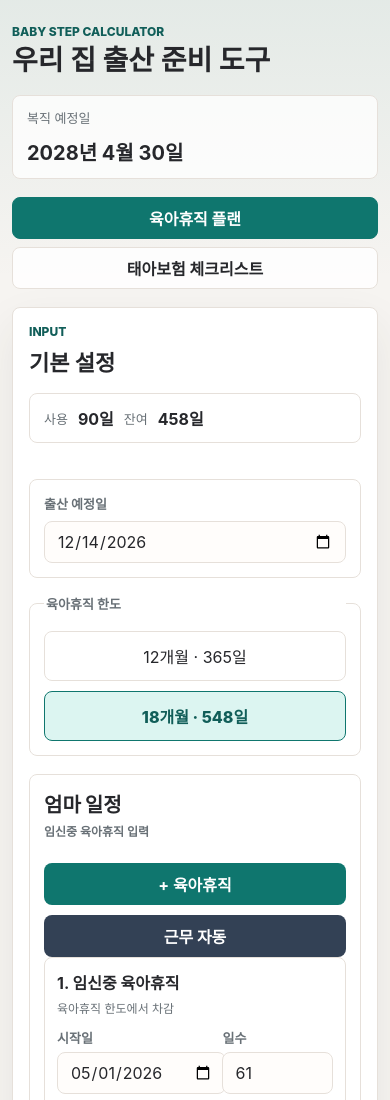
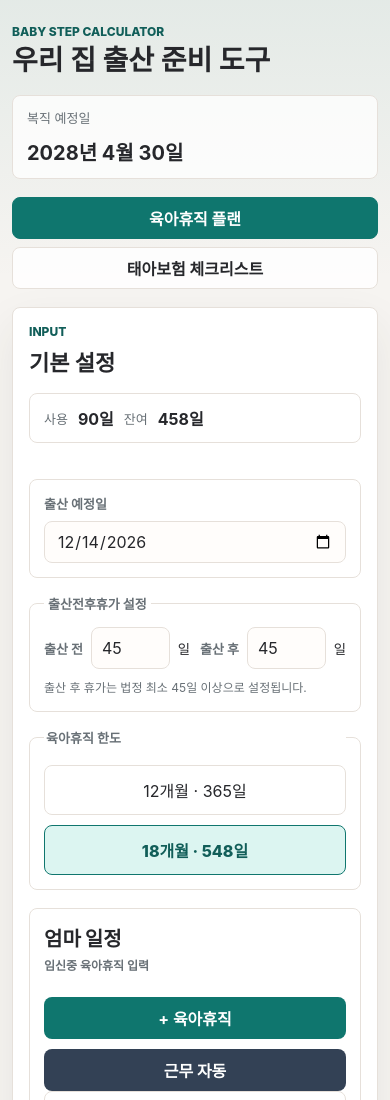
Before and after one commit to tell-me-W/baby-step-calculator, a website: page index.html in a window 390 px wide. Shown: the top 1100 px of the page. Drawn offline with Linux system fonts and the light colour scheme.

Commit message:
feat: configure maternity leave days

```diff
--- a/app.js
+++ b/app.js
@@ -1,4 +1,7 @@
 const DAY_MS = 24 * 60 * 60 * 1000;
+const DEFAULT_MATERNITY_PRENATAL_DAYS = 45;
+const DEFAULT_MATERNITY_POSTNATAL_DAYS = 45;
+const MIN_MATERNITY_POSTNATAL_DAYS = 45;
 
 const SEGMENT_LABELS = {
   PREG_LEAVE: "임신중 육아휴직",
@@ -658,10 +661,28 @@ function calculateMotherItems(state, warnings) {
     .map(normalizeSegment)
     .filter((segment) => segment.type === "PREG_LEAVE" && segment.startDate && segment.days > 0)
     .sort((a, b) => parseDate(a.startDate) - parseDate(b.startDate));
-  const maternityStart = addDays(state.dueDate, -45);
-  const maternityEnd = addDays(maternityStart, 89);
+  const requestedPrenatalDays = Number(
+    state.maternityPrenatalDays ?? DEFAULT_MATERNITY_PRENATAL_DAYS
+  );
+  const requestedPostnatalDays = Number(
+    state.maternityPostnatalDays ?? DEFAULT_MATERNITY_POSTNATAL_DAYS
+  );
+  const maternityPrenatalDays = Number.isFinite(requestedPrenatalDays)
+    ? Math.max(0, Math.floor(requestedPrenatalDays))
+    : DEFAULT_MATERNITY_PRENATAL_DAYS;
+  const maternityPostnatalDays = Number.isFinite(requestedPostnatalDays)
+    ? Math.max(MIN_MATERNITY_POSTNATAL_DAYS, Math.floor(requestedPostnatalDays))
+    : DEFAULT_MATERNITY_POSTNATAL_DAYS;
+  const maternityStart = addDays(state.dueDate, -maternityPrenatalDays);
+  const maternityEnd = addDays(state.dueDate, maternityPostnatalDays - 1);
   const items = [];
   let cursor = null;
+
+  if (requestedPostnatalDays < MIN_MATERNITY_POSTNATAL_DAYS) {
+    warnings.push(
+      `출산 후 휴가는 법정 최소 ${MIN_MATERNITY_POSTNATAL_DAYS}일로 조정했습니다.`
+    );
+  }
 
   segments.forEach((segment) => {
     if (parseDate(segment.startDate) >= parseDate(maternityStart)) {
@@ -725,7 +746,7 @@ function calculateMotherItems(state, warnings) {
   items.push(createScheduleItem({
     id: "maternity",
     type: "MATERNITY",
-    days: 90,
+    days: maternityPrenatalDays + maternityPostnatalDays,
   }, maternityStart));
 
   if (remainingParentalLeaveDays > 0) {
@@ -766,6 +787,8 @@ function calculateMotherItems(state, warnings) {
 
   return {
     items,
+    maternityPrenatalDays,
+    maternityPostnatalDays,
     usedParentalLeaveDays,
     remainingParentalLeaveDays,
   };
@@ -826,7 +849,9 @@ function calculateSchedule(state) {
   const fatherItems = calculateFatherItems(state, warnings);
   const eligibility = calculateEligibility(motherItems, fatherItems);
   const lastMotherItem = motherItems[motherItems.length - 1];
-  const returnToWorkDate = lastMotherItem ? addDays(lastMotherItem.endDate, 1) : addDays(state.dueDate, -45);
+  const returnToWorkDate = lastMotherItem
+    ? addDays(lastMotherItem.endDate, 1)
+    : addDays(state.dueDate, -mother.maternityPrenatalDays);
   const allBoundaries = [...motherItems, ...fatherItems]
     .map((item) => ({ label: item.label, date: item.startDate }))
     .sort((a, b) => parseDate(a.date) - parseDate(b.date));
@@ -841,6 +866,8 @@ function calculateSchedule(state) {
     eligibility,
     usedParentalLeaveDays: mother.usedParentalLeaveDays,
     remainingParentalLeaveDays: mother.remainingParentalLeaveDays,
+    maternityPrenatalDays: mother.maternityPrenatalDays,
+    maternityPostnatalDays: mother.maternityPostnatalDays,
     returnToWorkDate,
     warnings,
   };
@@ -854,6 +881,8 @@ function formatKoreanDate(dateString) {
 function createInitialState() {
   return {
     dueDate: "2026-12-14",
+    maternityPrenatalDays: DEFAULT_MATERNITY_PRENATAL_DAYS,
+    maternityPostnatalDays: DEFAULT_MATERNITY_POSTNATAL_DAYS,
     totalParentalLeaveDays: 548,
     motherMonthlyWage: 5000000,
     fatherMonthlyWage: 5000000,
@@ -876,6 +905,8 @@ function initApp() {
     tabPanels: document.querySelectorAll("[data-tab-panel]"),
     leaveSummary: document.querySelector("[data-leave-summary]"),
     dueDate: document.querySelector("#dueDate"),
+    maternityPrenatalDays: document.querySelector("#maternityPrenatalDays"),
+    maternityPostnatalDays: document.querySelector("#maternityPostnatalDays"),
     quotaInputs: document.querySelectorAll("input[name='quota']"),
     segmentList: document.querySelector("#segmentList"),
     fatherSegmentList: document.querySelector("#fatherSegmentList"),
@@ -1333,6 +1364,8 @@ function initApp() {
 
   function render() {
     elements.dueDate.value = state.dueDate;
+    elements.maternityPrenatalDays.value = state.maternityPrenatalDays;
+    elements.maternityPostnatalDays.value = state.maternityPostnatalDays;
     elements.motherMonthlyWage.value = state.motherMonthlyWage;
     elements.fatherMonthlyWage.value = state.fatherMonthlyWage;
     elements.quotaInputs.forEach((input) => {
@@ -1348,6 +1381,28 @@ function initApp() {
     state.dueDate = event.target.value;
     render();
   });
+
+  elements.maternityPrenatalDays.addEventListener("input", (event) => {
+    state.maternityPrenatalDays = Math.max(0, Math.floor(Number(event.target.value) || 0));
+    renderOutputs();
+  });
+
+  elements.maternityPostnatalDays.addEventListener("input", (event) => {
+    state.maternityPostnatalDays = Number(event.target.value);
+    renderOutputs();
+  });
+
+  function commitMaternityPostnatalDays() {
+    state.maternityPostnatalDays = Math.max(
+      MIN_MATERNITY_POSTNATAL_DAYS,
+      Math.floor(Number(state.maternityPostnatalDays) || MIN_MATERNITY_POSTNATAL_DAYS)
+    );
+    elements.maternityPostnatalDays.value = state.maternityPostnatalDays;
+    renderOutputs();
+  }
+
+  elements.maternityPostnatalDays.addEventListener("change", commitMaternityPostnatalDays);
+  elements.maternityPostnatalDays.addEventListener("blur", commitMaternityPostnatalDays);
 
   elements.motherMonthlyWage.addEventListener("input", (event) => {
     state.motherMonthlyWage = Math.max(0, Number(event.target.value) || 0);
--- a/index.html
+++ b/index.html
@@ -73,6 +73,23 @@
             <span>출산 예정일</span>
             <input id="dueDate" type="date">
           </label>
+
+          <fieldset class="maternity-settings">
+            <legend>출산전후휴가 설정</legend>
+            <div class="maternity-day-fields">
+              <label>
+                <span>출산 전</span>
+                <input id="maternityPrenatalDays" type="number" min="0" step="1" inputmode="numeric">
+                <small>일</small>
+              </label>
+              <label>
+                <span>출산 후</span>
+                <input id="maternityPostnatalDays" type="number" min="45" step="1" inputmode="numeric" aria-describedby="maternityPostnatalHelp">
+                <small>일</small>
+              </label>
+            </div>
+            <p id="maternityPostnatalHelp">출산 후 휴가는 법정 최소 45일 이상으로 설정됩니다.</p>
+          </fieldset>
 
           <fieldset class="quota-toggle">
             <legend>육아휴직 한도</legend>
--- a/styles.css
+++ b/styles.css
@@ -216,6 +216,7 @@ main,
 }
 
 .field,
+.maternity-settings,
 .quota-toggle {
   border: 1px solid var(--line);
   border-radius: 8px;
@@ -224,6 +225,8 @@ main,
 }
 
 .field span,
+.maternity-settings legend,
+.maternity-settings label span,
 .quota-toggle legend,
 .segment-row label span {
   color: var(--muted);
@@ -234,6 +237,45 @@ main,
 .field {
   display: grid;
   gap: 8px;
+}
+
+.maternity-settings {
+  display: grid;
+  gap: 10px;
+}
+
+.maternity-settings legend {
+  padding: 0 4px;
+}
+
+.maternity-day-fields {
+  display: grid;
+  grid-template-columns: repeat(2, minmax(0, 1fr));
+  gap: 10px;
+}
+
+.maternity-day-fields label {
+  display: grid;
+  grid-template-columns: auto minmax(70px, 1fr) auto;
+  align-items: center;
+  gap: 8px;
+}
+
+.maternity-day-fields input {
+  width: 100%;
+  min-height: 42px;
+  border: 1px solid var(--line);
+  border-radius: 8px;
+  background: #fffdfb;
+  color: var(--text);
+  padding: 9px 10px;
+}
+
+.maternity-settings p {
+  margin: 0;
+  color: var(--muted);
+  font-size: 12px;
+  line-height: 1.5;
 }
 
 .field input,
@@ -899,7 +941,7 @@ textarea {
   }
 
   .control-grid {
-    grid-template-columns: minmax(220px, 1fr) minmax(280px, 1.4fr);
+    grid-template-columns: minmax(190px, 0.8fr) minmax(330px, 1.4fr) minmax(280px, 1.2fr);
   }
 
   .button-row {
```
Also changed, not shown: tests/calculation.test.js (+36 -0 lines).
